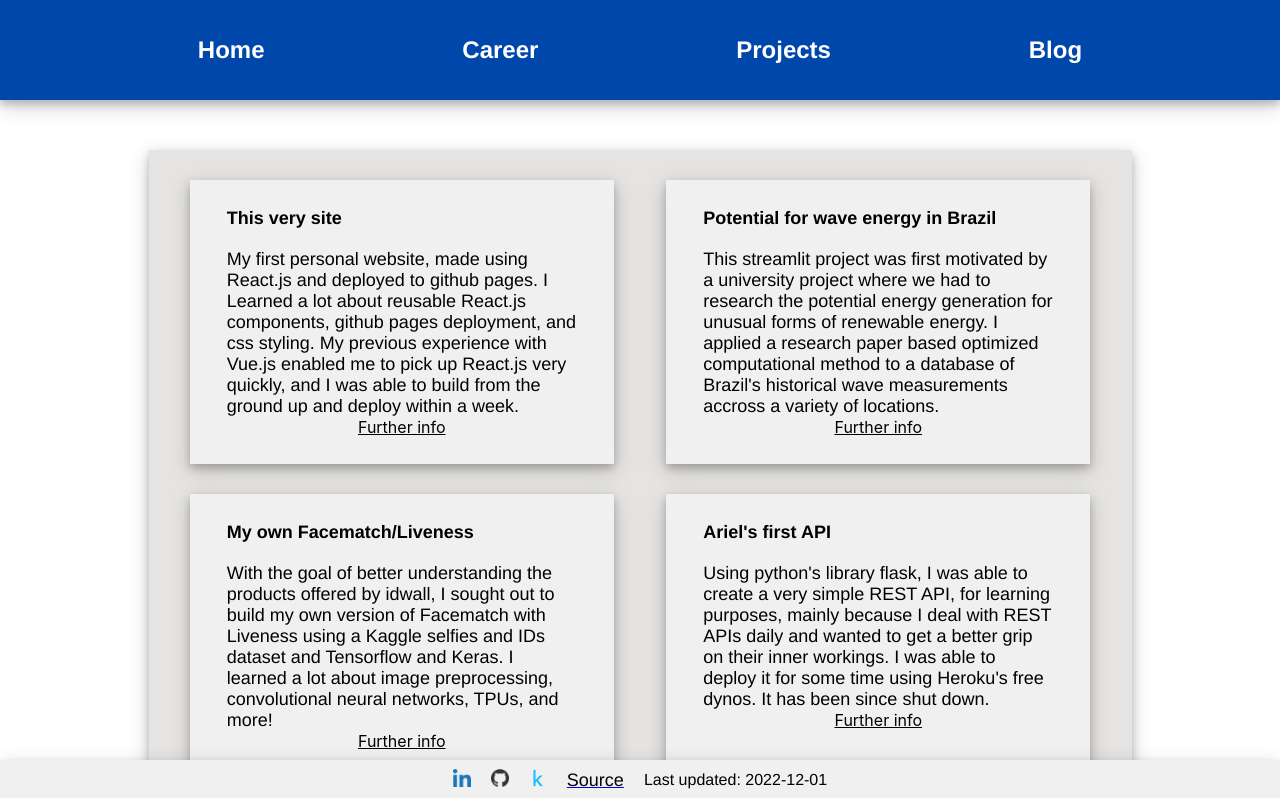
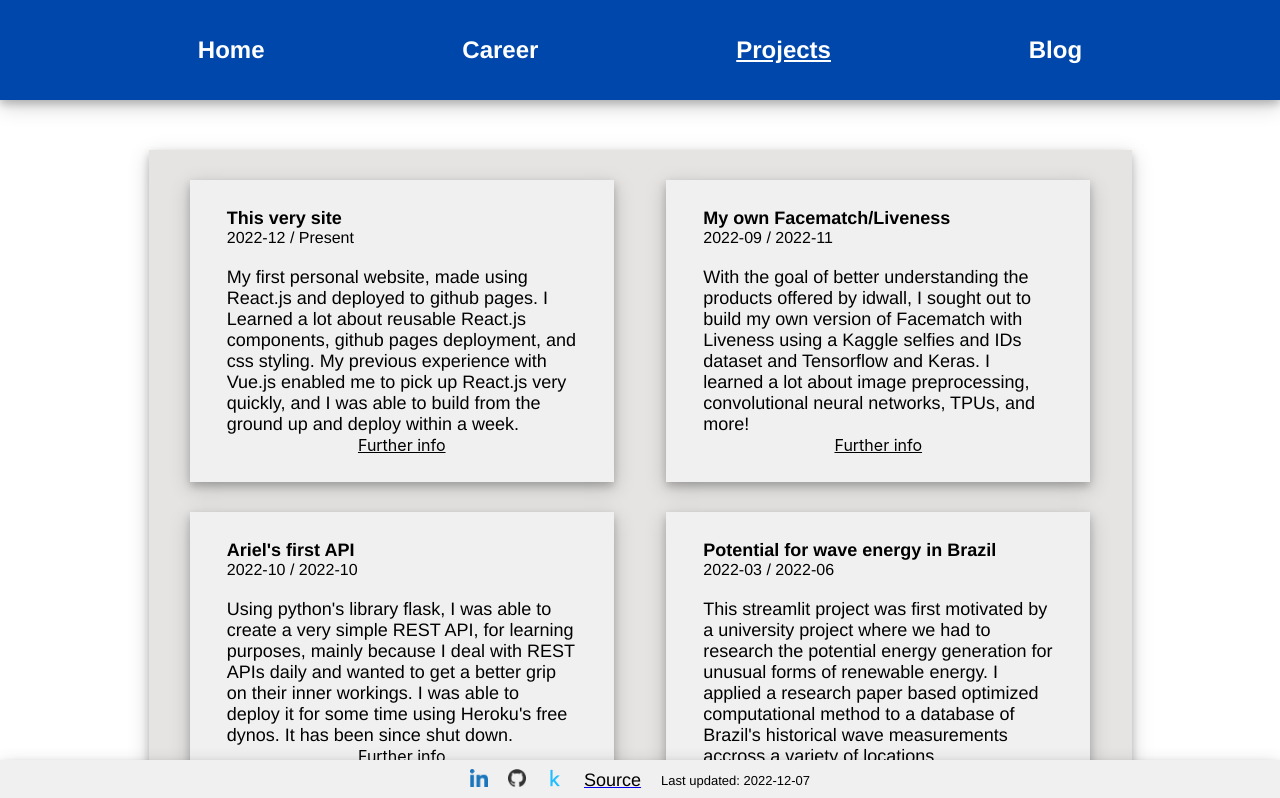
Before and after one commit to guerchen/my-site, a React (Create React App) app: page /projects in a window 1280 px wide. Shown: the top 798 px of the page. Built offline with nearby package versions, Linux system fonts and the light colour scheme.

Commit message:
Aesthetical updates and dates added to projects

```diff
--- a/public/index.html
+++ b/public/index.html
@@ -3,7 +3,7 @@
   <head>
     <meta charset="utf-8" />
     <link rel="icon" href="%PUBLIC_URL%/favicon.ico" />
-    <meta name="viewport" content="width=device-width, initial-scale=1, maximum-scale=1" />
+    <meta name="viewport" content="width=device-width, initial-scale=1" />
     <meta name="theme-color" content="#000000" />
     <meta
       name="description"
--- a/src/App.css
+++ b/src/App.css
@@ -10,3 +10,8 @@
   display: flex;
   flex-direction: column;
 }
+
+::selection {
+  background: #0047AB;
+  color: white;
+}
--- a/src/components/footer.css
+++ b/src/components/footer.css
@@ -19,9 +19,11 @@
 .Source {
     color: black;
     margin: 0px 10px;
+    font-family: 'helvetica';
 }
 
 .LastUpdt {
-    font-size: medium;
+    font-size: small;
     margin: 0px 10px;
+    font-family: 'helvetica';
 }
--- a/src/components/footer.js
+++ b/src/components/footer.js
@@ -5,8 +5,7 @@ import github from '../images/github_logo.png'
 import kaggle from '../images/kaggle_logo.webp'
 
 function Footer() {
-    const current = new Date();
-    const today = current.toISOString().substring(0, 10);
+    const lastUpdated = '2022-12-07'
 
     return (
         <div className='Footer'>
@@ -22,7 +21,7 @@ function Footer() {
             <a href='https://github.com/guerchen/my-site' target="_blank" rel="noopener noreferrer">
                 <p className='Source'>Source</p>
             </a>
-            <p className='LastUpdt'>Last updated: {today}</p>
+            <p className='LastUpdt'>Last updated: {lastUpdated}</p>
         </div>
     );
   }
--- a/src/components/navigation.css
+++ b/src/components/navigation.css
@@ -13,7 +13,6 @@
     background-color: #0047AB;
     color: white;
     width: auto;
-    height: 100%;
     font-weight: bolder;
     font-size: x-large;
     border-width: 0px;
@@ -27,3 +26,15 @@
     text-decoration: underline;
     font-size: x-large;
 }
+
+.SelectedButton{
+    background-color: #0047AB;
+    color: white;
+    width: auto;
+    font-weight: bolder;
+    font-size: x-large;
+    border-width: 0px;
+    font-family: 'helvetica';
+    align-items: center;
+    display: flex;
+}
--- a/src/components/navigation.js
+++ b/src/components/navigation.js
@@ -1,20 +1,23 @@
 import React from 'react';
 import './navigation.css';
-import { Link } from "react-router-dom";
+import { Link, useLocation } from "react-router-dom";
 
 function NavigationBar() {
+    const location = useLocation();
+    console.log(location.pathname);
+
     return (
         <div className='TopBar'>
-            <Link to="/" className='Buttons'>
+            <Link to="/" className={location.pathname==='/'  ? 'SelectedButton' : 'Buttons'}>
                 Home
             </Link>
-            <Link to='/career' className='Buttons'>
+            <Link to='/career' className={location.pathname==='/career'  ? 'SelectedButton' : 'Buttons'}>
                 Career
             </Link>
-            <Link to='/projects' className='Buttons'>
+            <Link to='/projects' className={location.pathname==='/projects'  ? 'SelectedButton' : 'Buttons'}>
                 Projects
             </Link>
-            <Link to='/blog' className='Buttons'>
+            <Link to='/blog' className={location.pathname==='/blog'  ? 'SelectedButton' : 'Buttons'}>
                 Blog
             </Link>
         </div>
--- a/src/components/project.css
+++ b/src/components/project.css
@@ -1,7 +1,6 @@
 .project-box {
     background-color: #f0f0f0;
     max-width: 350px;
-    max-height: 350px;
     height: auto;
     width: auto;
     box-shadow: 0 4px 8px 0 rgba(0, 0, 0, 0.2), 0 6px 20px 0 rgba(0, 0, 0, 0.19);
--- a/src/components/project.js
+++ b/src/components/project.js
@@ -2,15 +2,15 @@ import React from 'react';
 import './project.css';
 
 class Project extends React.Component {
-    constructor(props) {
-        super(props);
-      }
     render () {
         return (
         <div className='project-box'>
             <div className='title-div'>
                 <h3 className='post-title'>{this.props.name}</h3>
-            </div><br/>
+            </div>
+            <div className='place-date'>
+                <p className='post-date'>{this.props.date}</p>
+            </div><br />
             <div className='content-div'>
                 <p className='post-content'>{this.props.description}</p>
             </div>
--- a/src/pages/career.js
+++ b/src/pages/career.js
@@ -17,7 +17,7 @@ function Career() {
                     <div className='place-date'>
                         <p className='career-locale'>São Paulo, Brazil</p>
                         <p className='post-date'>2021-04 / Present</p>
-                    </div>
+                    </div><br />
                     <div className='content-div'>
                         <p className='post-content'>
                         Responsabilities include leading meetings with technical and non-technical customers,
@@ -34,7 +34,7 @@ function Career() {
                     <div className='place-date'>
                         <p className='career-locale'>Tel Aviv, Israel</p>
                         <p className='post-date'>2020-06 / 2020-07</p>
-                    </div>
+                    </div><br />
                     <div className='content-div'>
                         <p className='post-content'>Had to digitally model parts for the robots
                         using Solidworks, test and collect data on electrical motors, and design jigs and devices
--- a/src/pages/projects.js
+++ b/src/pages/projects.js
@@ -7,24 +7,24 @@ function Projects() {
     return (
         <div className='content'>
             <div className='projects-card'>
-                <Project name='This very site' description='My first personal website, made using React.js and deployed to github pages.
+                <Project name='This very site' date='2022-12 / Present' description='My first personal website, made using React.js and deployed to github pages.
                 I Learned a lot about reusable React.js components, github pages deployment, and css styling. My previous experience with
                 Vue.js enabled me to pick up React.js very quickly, and I was able to build from the ground up and deploy within a week.'
                 link='https://github.com/guerchen/my-site' />
-                <Project name="Potential for wave energy in Brazil" description="This streamlit project was first motivated by a
+                <Project name='My own Facematch/Liveness' date='2022-09 / 2022-11' description='With the goal of better understanding the products offered by idwall,
+                I sought out to build my own version of Facematch with Liveness using a Kaggle selfies and IDs dataset and Tensorflow and Keras.
+                I learned a lot about image preprocessing, convolutional neural networks, TPUs, and more!'
+                link='https://github.com/guerchen/my-own-facematch-liveness/blob/37dde117d7252f8b9da68add5aaf7f77b45829d4/my-own-facematch-liveness.ipynb' />
+                <Project name="Ariel's first API" date='2022-10 / 2022-10' description="Using python's library flask, I was able to create a very simple REST API, for
+                learning purposes, mainly because I deal with REST APIs daily and wanted to get a better grip on their inner workings. I was able
+                to deploy it for some time using Heroku's free dynos. It has been since shut down."
+                link='https://github.com/guerchen/ariels-first-api/tree/master' />
+                <Project name="Potential for wave energy in Brazil" date='2022-03 / 2022-06' description="This streamlit project was first motivated by a
                 university project where we had to research the potential energy generation for unusual forms of renewable energy. I applied
                 a research paper based optimized computational method to a database of Brazil's historical wave measurements accross a variety
                 of locations."
                 link='https://github.com/guerchen/WaveEnergy' />
-                <Project name='My own Facematch/Liveness' description='With the goal of better understanding the products offered by idwall,
-                I sought out to build my own version of Facematch with Liveness using a Kaggle selfies and IDs dataset and Tensorflow and Keras.
-                I learned a lot about image preprocessing, convolutional neural networks, TPUs, and more!'
-                link='https://github.com/guerchen/my-own-facematch-liveness/blob/37dde117d7252f8b9da68add5aaf7f77b45829d4/my-own-facematch-liveness.ipynb' />
-                <Project name="Ariel's first API" description="Using python's library flask, I was able to create a very simple REST API, for
-                learning purposes, mainly because I deal with REST APIs daily and wanted to get a better grip on their inner workings. I was able
-                to deploy it for some time using Heroku's free dynos. It has been since shut down."
-                link='https://github.com/guerchen/ariels-first-api/tree/master' />
-                <Project name="Design of a fixed bed laboratory scale CLC reactor" description="Alongside my good friend Raphael
+                <Project name="Design of a fixed bed laboratory scale CLC reactor" date='2020-07 / 2022-07' description="Alongside my good friend Raphael
                 Claro and the great Prof. Sacomano as orientator, for a capstone project we designed Chemical Looping Combustion (CLC) rector, which is
                 capable of generating energy through combustion coupled with carbon capture. We had the delight of being selected by our school's
                 endowment fund to bring our design to reality. It was awesome getting to build something we designed ourselves
```
